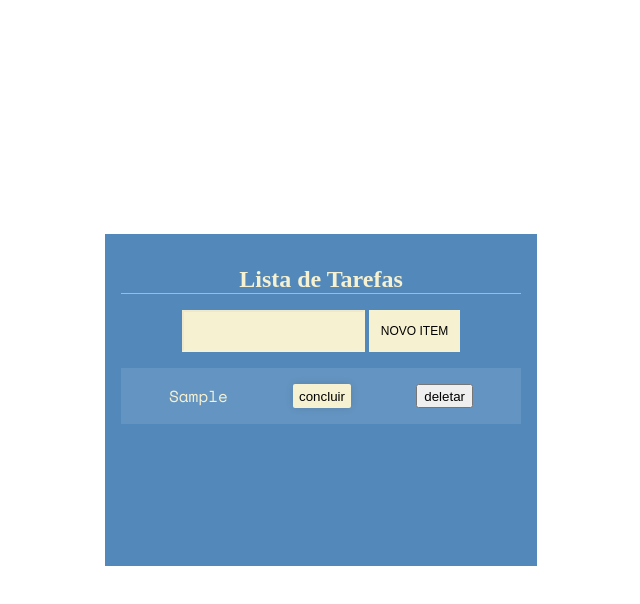
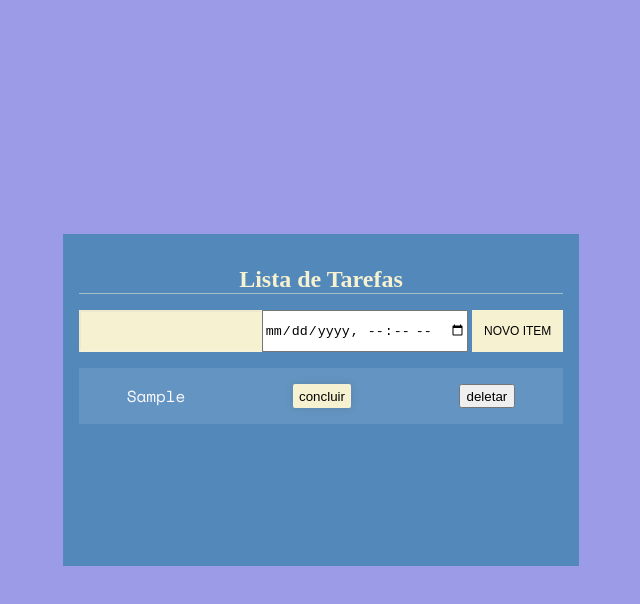
Before and after one commit to luizaadev/to-do-list, a plain HTML site: page projeto_final/index.html in a window 1280 px wide. Both pictures are taken after typing "Sample" into the empty fields and a click on the button "NOVO ITEM". Shown: the whole page, without its empty margins (319-959 px from the left). Drawn offline with nearby package versions, Linux system fonts and the light colour scheme; a web font is replaced by a local one.

Commit message:
update css

```diff
--- a/projeto_final/assets/css/style.css
+++ b/projeto_final/assets/css/style.css
@@ -1,5 +1,6 @@
 body {
   margin: 0;
+  background: rgb(155, 155, 231);
 }
 
 .app {
@@ -56,6 +57,7 @@ body {
   color: #F6F1D1;
   background: rgba(246, 241, 209, 0.1);
 }
+
 
 body {
   margin: 0;
@@ -118,7 +120,7 @@ body {
 
 .task {
   background-color: rgba(255, 255, 255, 0.1);
-  color: #F6F1D1;
+  color: rgb(250, 250, 253);
   display: flex;
   justify-content: space-between;
   margin-bottom: 0.5rem;
--- a/projeto_final/index.html
+++ b/projeto_final/index.html
@@ -17,6 +17,7 @@
 
       <form class="form" action="">
         <input class="form-input" type="text" data-form-input>
+        <input type="datetime-local">
         <button class="form-button" data-form-button> Novo Item </button>
       </form>
 
```
